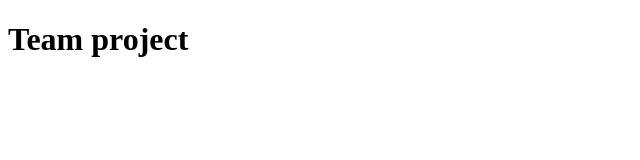
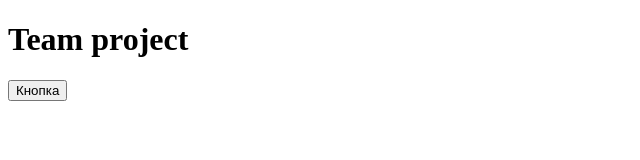
Before and after one commit to BONK777/-controll-point, a plain HTML site: page index.html in a window 1280 px wide. Shown: the whole page, without its empty margins (0-640 px from the left). Drawn offline with Linux system fonts and the light colour scheme.

Commit message:
добавлено что-то

```diff
--- a/index.html
+++ b/index.html
@@ -7,5 +7,6 @@
 </head>
 <body>
     <h1>Team project</h1>
+    <button class="btn"> Кнопка </button>
 </body>
 </html>
```
